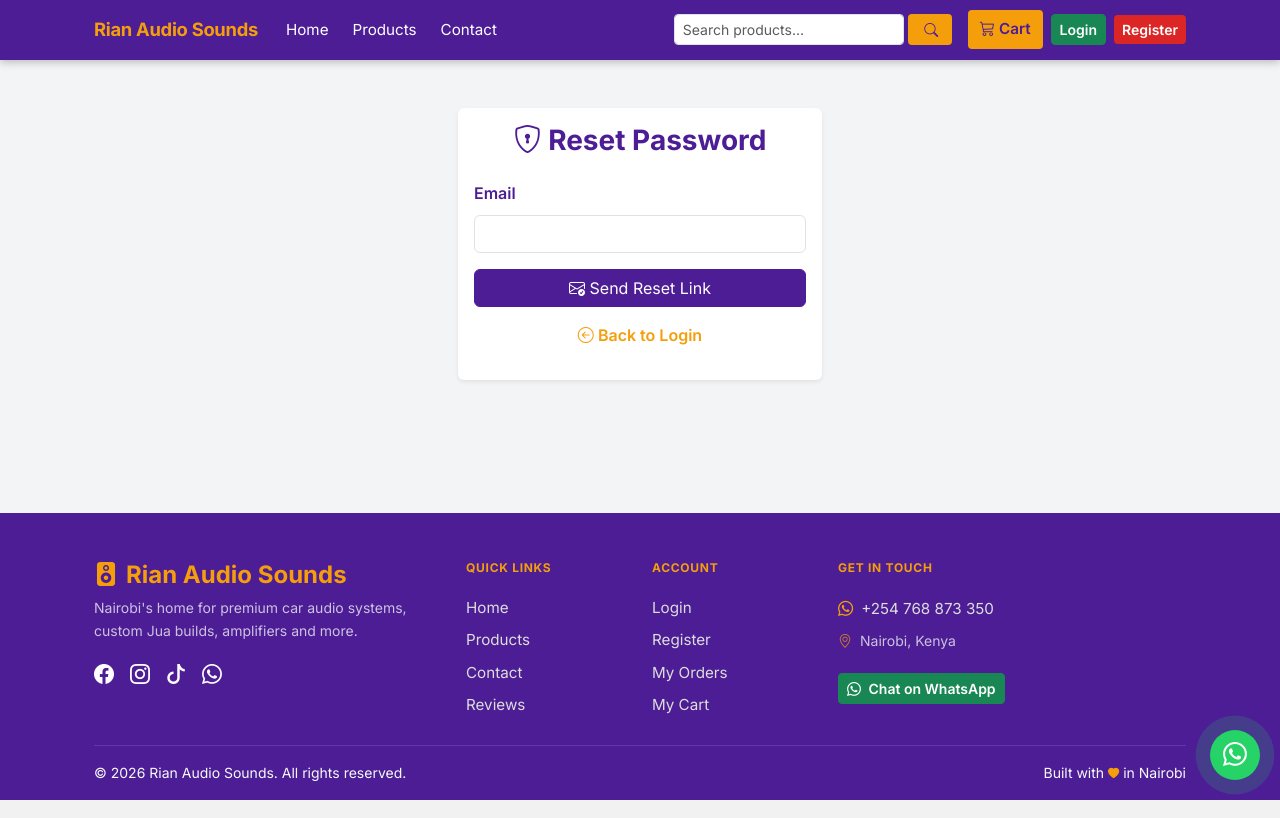
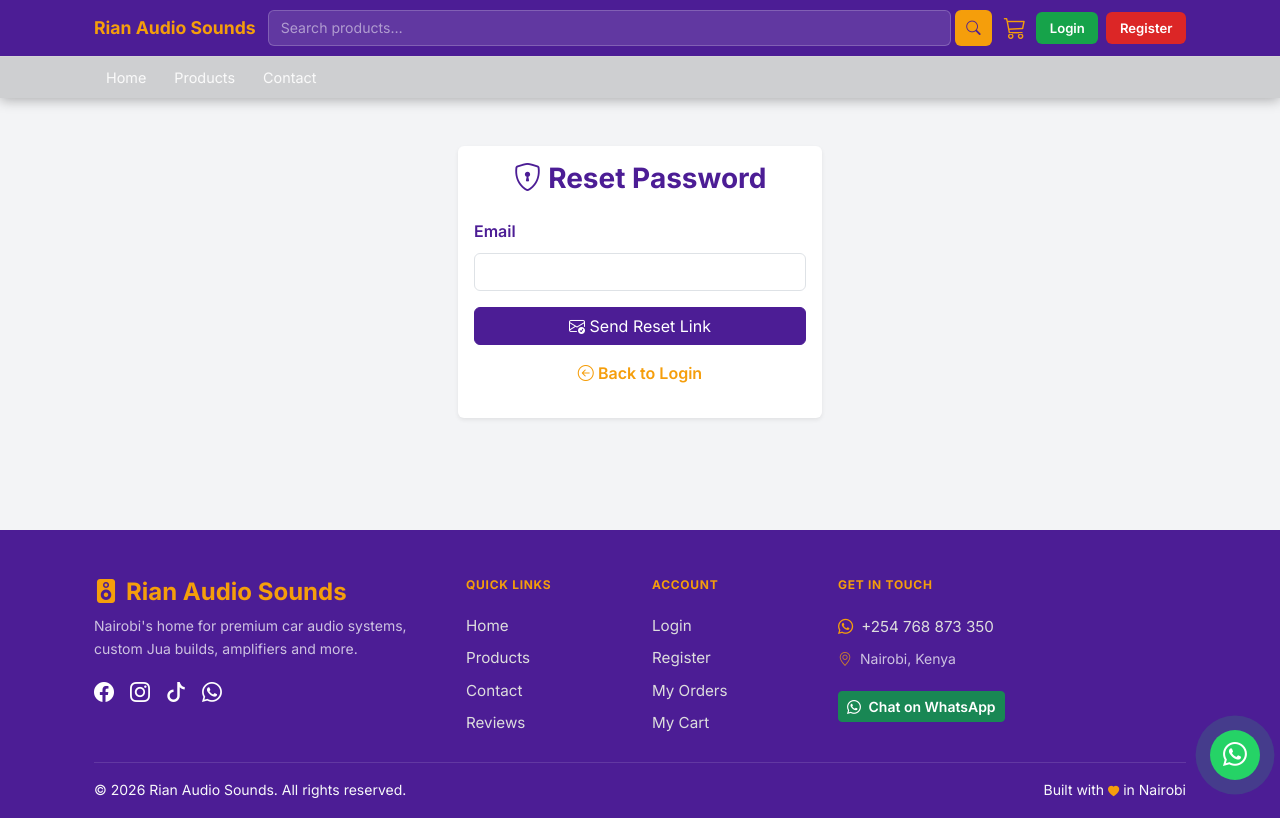
Before and after one commit to jripperpadre/rian-audio, a Django app: page /password-reset/ in a window 1280 px wide. Run offline with Django 5.2, Linux system fonts and the light colour scheme; data that the repository does not hold is empty; some libraries are stand-ins or nearby versions.

Commit message:
new updates on User Interface

```diff
--- a/shop/templates/components/navbar.html
+++ b/shop/templates/components/navbar.html
@@ -1,217 +1,195 @@
 {% load nav_extras %}
 
-<nav class="navbar navbar-expand-md sticky-top" id="mainNav">
-  <div class="container">
+<nav id="mainNav" class="sticky-top">
+  <div class="nav-top-bar">
+    <div class="container d-flex align-items-center" style="gap:12px; height:56px;">
 
-    <!-- ── Brand ── -->
-    <a class="navbar-brand fw-bold" href="{% url 'home' %}">Rian Audio Sounds</a>
+      <!-- Brand -->
+      <a class="nav-brand" href="{% url 'home' %}">Rian Audio Sounds</a>
 
-    <!-- ── Mobile top-bar: cart icon + toggler ── -->
-    <div class="d-flex d-md-none align-items-center" style="gap:10px; margin-left:auto;">
-
-      <a href="{% url 'cart_detail' %}" class="mobile-cart-btn" aria-label="View cart">
-        <i class="bi bi-cart3"></i>
-        {% if cart|length > 0 %}
-          <span class="mobile-cart-badge">{{ cart|length }}</span>
-        {% endif %}
-      </a>
-
-      <button class="nav-toggler" type="button"
-              data-bs-toggle="collapse"
-              data-bs-target="#navContent"
-              aria-controls="navContent"
-              aria-expanded="false"
-              aria-label="Toggle navigation">
-        <i class="bi bi-list"></i>
-      </button>
-
-    </div>
-
-    <!-- ── Collapsible content ── -->
-    <div class="collapse navbar-collapse" id="navContent">
-
-      <!-- Left: page links -->
-      <ul class="navbar-nav me-auto">
-        <li class="nav-item">
-          <a class="nav-link {% if request.resolver_match.url_name|in_list:'home' %}active{% endif %}"
-             href="{% url 'home' %}">Home</a>
-        </li>
-        <li class="nav-item">
-          <a class="nav-link {% if request.resolver_match.url_name|in_list:'products,product_detail,category_products' %}active{% endif %}"
-             href="{% url 'products' %}">Products</a>
-        </li>
-        <li class="nav-item">
-          <a class="nav-link {% if request.resolver_match.url_name|in_list:'contact' %}active{% endif %}"
-             href="{% url 'contact' %}">Contact</a>
-        </li>
-      </ul>
-
-      <!-- Centre: search -->
-      <form class="navbar-search-form d-flex me-md-3 my-2 my-md-0"
-            method="get" action="{% url 'search_products' %}" role="search"
-            style="gap:4px;">
-        <input class="form-control form-control-sm"
-               type="search" name="q"
-               placeholder="Search products…"
-               value="{{ request.GET.q|default:'' }}"
-               aria-label="Search products">
-        <button class="btn btn-shop btn-sm px-3 fw-semibold" type="submit">
+      <!-- Search — always visible, grows to fill space -->
+      <form class="nav-search" method="get" action="{% url 'search_products' %}" role="search">
+        <input type="search" name="q" placeholder="Search products…"
+               value="{{ request.GET.q|default:'' }}" aria-label="Search">
+        <button type="submit" aria-label="Submit search">
           <i class="bi bi-search"></i>
         </button>
       </form>
 
-      <!-- Right: cart (desktop) + auth -->
-      <ul class="navbar-nav align-items-md-center" style="gap:8px;">
+      <!-- Right icons — always visible -->
+      <div class="nav-right-icons">
 
-        <!-- Cart — desktop dropdown only -->
-        <li class="nav-item dropdown d-none d-md-flex align-items-center">
-          <a class="btn btn-cart btn-sm fw-semibold position-relative"
-             href="{% url 'cart_detail' %}"
-             id="desktopCart"
-             data-bs-toggle="dropdown"
-             aria-expanded="false">
-            <i class="bi bi-cart3 me-1"></i>Cart
+        <!-- Cart (single icon, always shown) -->
+        <a href="{% url 'cart_detail' %}" class="nav-cart-icon" aria-label="Cart">
+          <i class="bi bi-cart3"></i>
           {% if cart|length > 0 %}
-              <span class="position-absolute top-0 start-100 translate-middle
-                           badge rounded-pill bg-danger"
-                    style="font-size:.6rem;">{{ cart|length }}</span>
+            <span class="nav-cart-badge">{{ cart|length }}</span>
           {% endif %}
         </a>
-          <ul class="dropdown-menu dropdown-menu-end shadow-lg p-3"
-              id="cartDropdown" style="min-width:270px;">
-            {% if cart %}
-              {% for item in cart %}
-                <li class="d-flex justify-content-between align-items-center
-                            border-bottom py-2 gap-2">
-                  <span class="text-truncate flex-grow-1 small">{{ item.product.name }}</span>
-                  <span class="text-nowrap small opacity-75">
-                    ×{{ item.quantity }} · KES {{ item.total_price }}
-                  </span>
-                </li>
-              {% endfor %}
-              <li class="d-flex justify-content-between fw-semibold mt-2 pt-2 border-top">
-                <span>Total</span>
-                <span class="text-gold">KES {{ cart.get_total_price }}</span>
-              </li>
-              <li class="mt-2">
-                <a href="{% url 'checkout' %}" class="btn btn-cart btn-sm w-100">
-                  Checkout
-                </a>
-              </li>
+
+        <!-- Auth buttons — desktop only -->
+        <div class="nav-auth-desktop">
+          {% if user.is_authenticated %}
+            <span class="nav-username">Hi, {{ user.username }}</span>
+            <form action="{% url 'logout' %}" method="post" style="display:inline;">
+              {% csrf_token %}
+              <button type="submit" class="nav-btn nav-btn-danger">Logout</button>
+            </form>
           {% else %}
-              <li class="text-center py-3 opacity-75 small">
-                <i class="bi bi-cart-x d-block fs-4 mb-1"></i>Your cart is empty
-              </li>
+            <a href="{% url 'login' %}" class="nav-btn nav-btn-success">Login</a>
+            <a href="{% url 'signup' %}" class="nav-btn nav-btn-red">Register</a>
           {% endif %}
-          </ul>
-        </li>
+        </div>
 
-        <!-- Cart — mobile text link inside menu -->
-        <li class="nav-item d-md-none">
-          <a class="nav-link" href="{% url 'cart_detail' %}">
-            <i class="bi bi-cart3 me-1"></i>Cart
-            {% if cart|length > 0 %}
-              <span class="badge bg-danger ms-1">{{ cart|length }}</span>
-            {% endif %}
-          </a>
-        </li>
+        <!-- Hamburger — mobile only -->
+        <button class="nav-hamburger" id="navToggler" aria-label="Open menu"
+                aria-expanded="false" aria-controls="navDrawer">
+          <i class="bi bi-list" id="navHamIcon"></i>
+        </button>
 
-        <!-- Auth -->
+      </div>
+    </div>
+  </div>
+
+  <!-- Nav links row — desktop -->
+  <div class="nav-links-bar d-none d-md-block">
+    <div class="container d-flex align-items-center" style="gap:4px;">
+      <a class="nav-page-link {% if request.resolver_match.url_name|in_list:'home' %}active{% endif %}"
+         href="{% url 'home' %}">Home</a>
+      <a class="nav-page-link {% if request.resolver_match.url_name|in_list:'products,product_detail,category_products' %}active{% endif %}"
+         href="{% url 'products' %}">Products</a>
+      <a class="nav-page-link {% if request.resolver_match.url_name|in_list:'contact' %}active{% endif %}"
+         href="{% url 'contact' %}">Contact</a>
+    </div>
+  </div>
+
+  <!-- Mobile drawer -->
+  <div class="nav-drawer" id="navDrawer">
+    <a class="nav-drawer-link {% if request.resolver_match.url_name|in_list:'home' %}active{% endif %}"
+       href="{% url 'home' %}"><i class="bi bi-house me-2"></i>Home</a>
+    <a class="nav-drawer-link {% if request.resolver_match.url_name|in_list:'products,product_detail,category_products' %}active{% endif %}"
+       href="{% url 'products' %}"><i class="bi bi-grid me-2"></i>Products</a>
+    <a class="nav-drawer-link {% if request.resolver_match.url_name|in_list:'contact' %}active{% endif %}"
+       href="{% url 'contact' %}"><i class="bi bi-envelope me-2"></i>Contact</a>
+
+    <div class="nav-drawer-divider"></div>
+
     {% if user.is_authenticated %}
-          <li class="nav-item d-none d-md-block">
-            <span class="nav-link text-white-50 small pe-0">
-              Hi, {{ user.username }}
-            </span>
-          </li>
-          <li class="nav-item">
+      <span class="nav-drawer-user"><i class="bi bi-person-circle me-2"></i>{{ user.username }}</span>
       <form action="{% url 'logout' %}" method="post">
         {% csrf_token %}
-              <button type="submit" class="btn btn-danger btn-sm fw-semibold">
-                Logout
+        <button type="submit" class="nav-btn nav-btn-danger w-100 mt-1">
+          <i class="bi bi-box-arrow-right me-1"></i>Logout
         </button>
       </form>
-          </li>
     {% else %}
-          <li class="nav-item">
-            <a class="btn btn-success btn-sm fw-semibold"
-               href="{% url 'login' %}">Login</a>
-          </li>
-          <li class="nav-item">
-            <a class="btn btn-red btn-sm fw-semibold"
-               href="{% url 'signup' %}">Register</a>
-          </li>
+      <a href="{% url 'login' %}" class="nav-btn nav-btn-success w-100">
+        <i class="bi bi-box-arrow-in-right me-1"></i>Login
+      </a>
+      <a href="{% url 'signup' %}" class="nav-btn nav-btn-red w-100 mt-2">
+        <i class="bi bi-person-plus me-1"></i>Register
+      </a>
     {% endif %}
+  </div>
 
-      </ul>
-    </div><!-- /collapse -->
-  </div>
 </nav>
 
 <style>
-/* ════════════════════════════════════
-   Navbar base
-════════════════════════════════════ */
-#mainNav {
-  background: #4c1d95;
-  padding: .6rem 0;
-  box-shadow: 0 2px 8px rgba(0,0,0,.25);
+/* ─────────────────────────────────────
+   NAV VARIABLES
+───────────────────────────────────── */
+:root {
+  --nav-bg: #4c1d95;
+  --nav-gold: #f59e0b;
+  --nav-gold-dark: #d97706;
+  --nav-text: rgba(255,255,255,.88);
+  --nav-border: rgba(255,255,255,.1);
 }
 
-#mainNav .navbar-brand {
-  color: #f59e0b;
-  font-size: 1.15rem;
-  letter-spacing: -.3px;
-}
-#mainNav .navbar-brand:hover { color: #fff; }
-
-#mainNav .nav-link {
-  color: rgba(255,255,255,.85);
-  font-weight: 500;
-  font-size: .95rem;
-  padding: .4rem .6rem;
-  border-radius: .4rem;
-  transition: color .2s, background .2s;
-}
-#mainNav .nav-link:hover,
-#mainNav .nav-link.active {
-  color: #f59e0b;
-  background: rgba(255,255,255,.07);
+/* ─────────────────────────────────────
+   WRAPPER
+───────────────────────────────────── */
+#mainNav {
+  position: sticky;
+  top: 0;
+  z-index: 1030;
+  box-shadow: 0 2px 12px rgba(0,0,0,.3);
 }
 
-/* ════════════════════════════════════
-   Mobile toggler — Bootstrap list icon,
-   clean, no border, no box
-════════════════════════════════════ */
-.nav-toggler {
-  background: transparent;
+/* ─────────────────────────────────────
+   TOP BAR (brand + search + icons)
+───────────────────────────────────── */
+.nav-top-bar {
+  background: var(--nav-bg);
+}
+
+.nav-brand {
+  color: var(--nav-gold);
+  font-weight: 700;
+  font-size: 1.1rem;
+  text-decoration: none;
+  white-space: nowrap;
+  flex-shrink: 0;
+}
+.nav-brand:hover { color: #fff; }
+
+/* Search */
+.nav-search {
+  flex: 1;
+  display: flex;
+  gap: 4px;
+  min-width: 0;
+}
+.nav-search input {
+  flex: 1;
+  min-width: 0;
+  background: rgba(255,255,255,.12);
+  border: 1px solid rgba(255,255,255,.2);
+  border-radius: 6px;
+  color: #fff;
+  padding: .35rem .75rem;
+  font-size: .88rem;
+  outline: none;
+  transition: background .2s, border-color .2s;
+}
+.nav-search input::placeholder { color: rgba(255,255,255,.5); }
+.nav-search input:focus {
+  background: rgba(255,255,255,.18);
+  border-color: var(--nav-gold);
+}
+.nav-search button {
+  background: var(--nav-gold);
   border: none;
-  color: #fff;
-  font-size: 1.6rem;
-  line-height: 1;
-  padding: 2px 4px;
+  border-radius: 6px;
+  color: #4c1d95;
+  padding: .35rem .7rem;
+  font-size: .9rem;
   cursor: pointer;
+  flex-shrink: 0;
+  transition: background .2s;
+}
+.nav-search button:hover { background: var(--nav-gold-dark); color: #fff; }
+
+/* Right icons group */
+.nav-right-icons {
   display: flex;
   align-items: center;
-  justify-content: center;
+  gap: 10px;
+  flex-shrink: 0;
 }
-.nav-toggler:focus { outline: none; box-shadow: none; }
-.nav-toggler:hover { color: #f59e0b; }
 
-/* ════════════════════════════════════
-   Mobile cart icon
-════════════════════════════════════ */
-.mobile-cart-btn {
+/* Cart icon */
+.nav-cart-icon {
   position: relative;
-  color: #f59e0b;
+  color: var(--nav-gold);
   font-size: 1.4rem;
+  text-decoration: none;
   line-height: 1;
-  text-decoration: none;
   display: flex;
   align-items: center;
 }
-.mobile-cart-btn:hover { color: #fff; }
-
-.mobile-cart-badge {
+.nav-cart-icon:hover { color: #fff; }
+.nav-cart-badge {
   position: absolute;
   top: -5px;
   right: -7px;
@@ -220,46 +198,173 @@
   font-size: .55rem;
   font-weight: 700;
   border-radius: 999px;
-  padding: .1em .35em;
-  min-width: 1.2em;
+  padding: .1em .38em;
+  min-width: 1.25em;
   text-align: center;
   line-height: 1.5;
 }
 
-/* ════════════════════════════════════
-   Cart dropdown (desktop)
-════════════════════════════════════ */
-#cartDropdown {
-  background: #3b1572 !important;
-  color: #fff !important;
+/* Desktop auth buttons group */
+.nav-auth-desktop {
+  display: flex;
+  align-items: center;
+  gap: 8px;
+}
+.nav-username {
+  color: rgba(255,255,255,.6);
+  font-size: .8rem;
+  white-space: nowrap;
+}
+
+/* Shared button style */
+.nav-btn {
+  display: inline-flex;
+  align-items: center;
+  justify-content: center;
   border: none;
-  border-radius: .75rem;
+  border-radius: 6px;
+  padding: .32rem .85rem;
+  font-size: .82rem;
+  font-weight: 600;
+  cursor: pointer;
+  text-decoration: none;
+  transition: opacity .2s, filter .2s;
+  white-space: nowrap;
 }
-#cartDropdown .border-bottom { border-color: rgba(255,255,255,.12) !important; }
-#cartDropdown .border-top    { border-color: rgba(255,255,255,.18) !important; }
-#cartDropdown .opacity-75    { color: #d1d5db !important; }
+.nav-btn:hover { opacity: .88; filter: brightness(1.05); }
+.nav-btn-success { background: #16a34a; color: #fff; }
+.nav-btn-red     { background: #dc2626; color: #fff; }
+.nav-btn-danger  { background: #dc2626; color: #fff; }
 
-/* ════════════════════════════════════
-   Collapsed mobile menu
-════════════════════════════════════ */
-@media (max-width: 767.98px) {
-  #navContent {
-    border-top: 1px solid rgba(255,255,255,.1);
-    margin-top: .5rem;
-    padding: .5rem 0 .75rem;
+/* Hamburger */
+.nav-hamburger {
+  background: transparent;
+  border: none;
+  color: #fff;
+  font-size: 1.65rem;
+  line-height: 1;
+  padding: 0;
+  cursor: pointer;
+  display: none;           /* hidden on desktop */
+  align-items: center;
 }
-  #navContent .navbar-nav {
+.nav-hamburger:focus { outline: none; }
+.nav-hamburger:hover { color: var(--nav-gold); }
+
+/* ─────────────────────────────────────
+   DESKTOP LINKS BAR (second row)
+───────────────────────────────────── */
+.nav-links-bar {
+  background: rgba(0,0,0,.15);
+  border-top: 1px solid var(--nav-border);
+  padding: .25rem 0;
+}
+.nav-page-link {
+  color: var(--nav-text);
+  text-decoration: none;
+  font-size: .9rem;
+  font-weight: 500;
+  padding: .3rem .75rem;
+  border-radius: 5px;
+  transition: color .2s, background .2s;
+}
+.nav-page-link:hover,
+.nav-page-link.active {
+  color: var(--nav-gold);
+  background: rgba(255,255,255,.08);
+}
+
+/* ─────────────────────────────────────
+   MOBILE DRAWER
+───────────────────────────────────── */
+.nav-drawer {
+  display: none;
+  flex-direction: column;
+  background: #3b1072;
+  padding: .75rem 1rem 1rem;
+  border-top: 1px solid var(--nav-border);
   gap: 2px;
 }
-  #navContent .nav-link {
-    padding: .5rem .75rem;
+.nav-drawer.open { display: flex; }
+
+.nav-drawer-link {
+  color: var(--nav-text);
+  text-decoration: none;
+  font-size: .95rem;
+  font-weight: 500;
+  padding: .55rem .75rem;
+  border-radius: 6px;
+  transition: background .15s, color .15s;
 }
-  /* Search form full width on mobile */
-  .navbar-search-form {
-    flex-direction: row !important;
+.nav-drawer-link:hover,
+.nav-drawer-link.active {
+  background: rgba(255,255,255,.1);
+  color: var(--nav-gold);
 }
-  .navbar-search-form input {
-    flex: 1;
+
+.nav-drawer-divider {
+  height: 1px;
+  background: var(--nav-border);
+  margin: .5rem 0;
 }
+
+.nav-drawer-user {
+  color: rgba(255,255,255,.55);
+  font-size: .83rem;
+  padding: .3rem .75rem;
+}
+
+/* ─────────────────────────────────────
+   MOBILE BREAKPOINT
+───────────────────────────────────── */
+@media (max-width: 767.98px) {
+  .nav-hamburger    { display: flex; }
+  .nav-auth-desktop { display: none; }
+  /* Shrink brand text slightly on small phones */
+  .nav-brand { font-size: .97rem; }
 }
 </style>
+
+<script>
+(function () {
+  var btn    = document.getElementById('navToggler');
+  var drawer = document.getElementById('navDrawer');
+  var nav    = document.getElementById('mainNav');
+  var icon   = document.getElementById('navHamIcon');
+  if (!btn) return;
+
+  function openDrawer() {
+    drawer.classList.add('open');
+    btn.setAttribute('aria-expanded', 'true');
+    icon.className = 'bi bi-x-lg';
+  }
+
+  function closeDrawer() {
+    drawer.classList.remove('open');
+    btn.setAttribute('aria-expanded', 'false');
+    icon.className = 'bi bi-list';
+  }
+
+  btn.addEventListener('click', function (e) {
+    e.stopPropagation();
+    drawer.classList.contains('open') ? closeDrawer() : openDrawer();
+  });
+
+  // Close when clicking anywhere outside the navbar
+  document.addEventListener('click', function (e) {
+    if (drawer.classList.contains('open') && !nav.contains(e.target)) {
+      closeDrawer();
+    }
+  });
+
+  // Close when pressing Escape
+  document.addEventListener('keydown', function (e) {
+    if (e.key === 'Escape') closeDrawer();
+  });
+
+  // Close when a drawer link is tapped (navigating away)
+  drawer.querySelectorAll('.nav-drawer-link').forEach(function (link) {
+    link.addEventListener('click', closeDrawer);
+  });
+})();
+</script>
```
Lines whose indentation alone changed are shown as unchanged.
